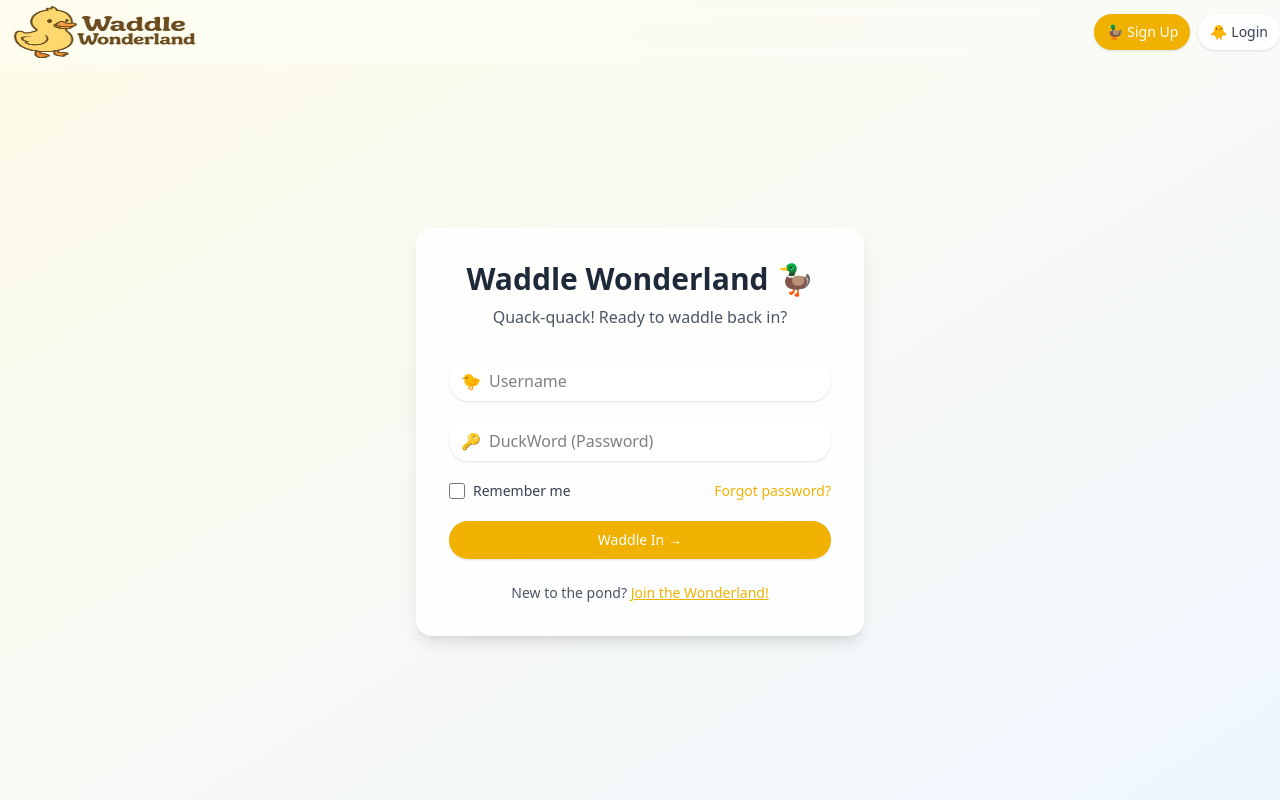
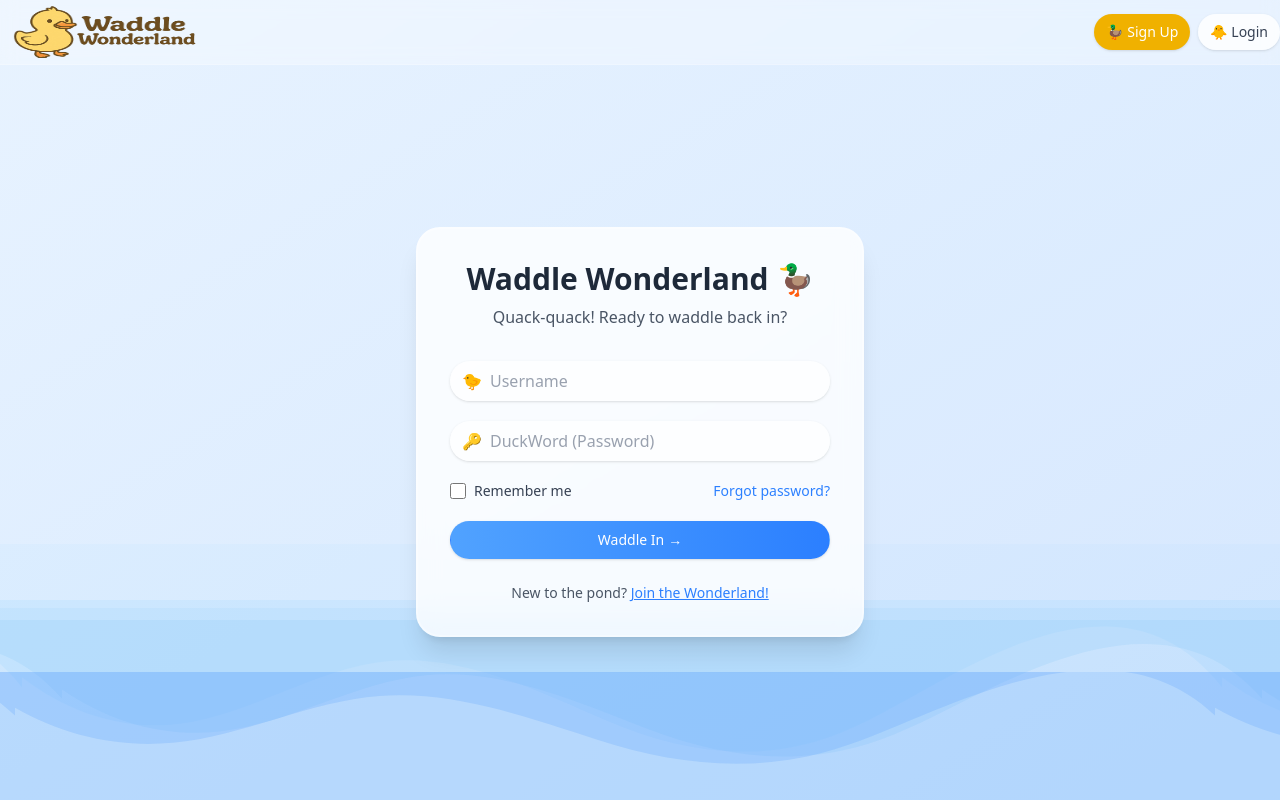
Before and after one commit to Loukass23/MERN-Project, a React (Vite) app in the folder client/: page /login in a window 1280 px wide. Built offline with nearby package versions, Linux system fonts and the light colour scheme; no server answers.

Commit message:
Register / Login

```diff
--- a/client/src/pages/LogIn.tsx
+++ b/client/src/pages/LogIn.tsx
@@ -2,6 +2,7 @@ import { useState } from "react";
 import { Link } from "react-router";
 import { useAuth } from "../context/AuthContext";
 import { API_ENDPOINTS } from "../config/api";
+import { motion } from "framer-motion";
 
 const Login = () => {
   const [formData, setFormData] = useState({
@@ -48,9 +49,37 @@ const Login = () => {
       setIsLoading(false);
     }
   };
+
   return (
-    <div className="min-h-screen flex items-center justify-center bg-gradient-to-br from-yellow-50 to-blue-50 pt-16">
-      <div className="bg-white/80 backdrop-blur-md p-8 rounded-2xl shadow-lg w-full max-w-md border border-white/20">
+    <div className="min-h-screen flex items-center justify-center bg-gradient-to-br from-blue-50 to-blue-100 pt-16 relative overflow-hidden">
+      {/* Wave Background */}
+      <div className="absolute inset-0 w-full h-full overflow-hidden z-0">
+        <div className="wave-background">
+          <div className="wave-deep-layer"></div>
+          <motion.div
+            className="wave-layer-1"
+            animate={{ backgroundPositionX: ["0%", "100%"] }}
+            transition={{ duration: 20, repeat: Infinity, ease: "linear" }}
+          />
+          <motion.div
+            className="wave-layer-2"
+            animate={{ backgroundPositionX: ["100%", "0%"] }}
+            transition={{ duration: 25, repeat: Infinity, ease: "linear" }}
+          />
+          <motion.div
+            className="wave-layer-3"
+            animate={{ backgroundPositionX: ["0%", "100%"] }}
+            transition={{ duration: 30, repeat: Infinity, ease: "linear" }}
+          />
+        </div>
+      </div>
+
+      <motion.div
+        className="bg-white/80 backdrop-blur-md p-8 rounded-3xl shadow-xl w-full max-w-md border-2 border-white/30 relative z-10"
+        initial={{ opacity: 0, y: 20 }}
+        animate={{ opacity: 1, y: 0 }}
+        transition={{ duration: 0.5 }}
+      >
         <div className="text-center mb-8">
           <h1 className="text-3xl font-bold text-gray-800 flex items-center justify-center">
             Waddle Wonderland <span className="ml-2">🦆</span>
@@ -59,21 +88,18 @@ const Login = () => {
             Quack-quack! Ready to waddle back in?
           </p>
         </div>
+
         {error && (
-          <div className="text-red-500 text-sm text-center mt-2">{error}</div>
+          <div className="text-red-500 text-sm text-center mb-4 p-2 bg-red-50 rounded-lg">
+            {error}
+          </div>
         )}
 
         <form className="space-y-5" onSubmit={handleSubmit}>
           <div>
-            {/* <label
-              htmlFor="email"
-              className="block text-sm font-medium text-gray-700 mb-1"
-            >
-              Email
-            </label> */}
             <div className="relative">
               <div className="absolute inset-y-0 left-0 pl-3 flex items-center pointer-events-none">
-                <span className="text-yellow-500">🐤</span>
+                <span className="text-blue-400">🐤</span>
               </div>
               <input
                 id="login"
@@ -81,7 +107,7 @@ const Login = () => {
                 type="text"
                 autoComplete="username"
                 required
-                className="py-2 pl-10 block w-full rounded-full border-gray-300 shadow-sm focus:border-yellow-400 focus:ring-yellow-400 bg-white/70"
+                className="py-2 pl-10 block w-full rounded-full border-gray-300 shadow-sm focus:border-blue-400 focus:ring-blue-400 bg-white/70 text-gray-700 placeholder-gray-400"
                 placeholder="Username"
                 value={formData.login}
                 onChange={handleChange}
@@ -90,15 +116,9 @@ const Login = () => {
           </div>
 
           <div>
-            {/* <label
-              htmlFor="password"
-              className="block text-sm font-medium text-gray-700 mb-1"
-            >
-              Password
-            </label> */}
             <div className="relative">
               <div className="absolute inset-y-0 left-0 pl-3 flex items-center pointer-events-none">
-                <span className="text-yellow-500">🔑</span>
+                <span className="text-blue-400">🔑</span>
               </div>
               <input
                 id="password"
@@ -106,7 +126,7 @@ const Login = () => {
                 type="password"
                 autoComplete="current-password"
                 required
-                className="py-2 pl-10 block w-full rounded-full border-gray-300 shadow-sm focus:border-yellow-400 focus:ring-yellow-400 bg-white/70"
+                className="py-2 pl-10 block w-full rounded-full border-gray-300 shadow-sm focus:border-blue-400 focus:ring-blue-400 bg-white/70 text-gray-700 placeholder-gray-400"
                 placeholder="DuckWord (Password)"
                 value={formData.password}
                 onChange={handleChange}
@@ -120,7 +140,7 @@ const Login = () => {
                 id="remember-me"
                 name="remember-me"
                 type="checkbox"
-                className="h-4 w-4 rounded border-gray-300 text-yellow-500 focus:ring-yellow-400"
+                className="h-4 w-4 rounded border-gray-300 text-blue-500 focus:ring-blue-400"
               />
               <label
                 htmlFor="remember-me"
@@ -130,19 +150,19 @@ const Login = () => {
               </label>
             </div>
             <div className="text-sm">
-              <a
-                href="#"
-                className="font-medium text-yellow-500 hover:text-yellow-400"
+              <Link
+                to="/forgot-password"
+                className="font-medium text-blue-500 hover:text-blue-400"
               >
                 Forgot password?
-              </a>
+              </Link>
             </div>
           </div>
 
           <button
             type="submit"
             disabled={isLoading}
-            className={`w-full flex justify-center py-2 px-4 border border-transparent rounded-full shadow-sm text-sm font-medium text-white bg-yellow-500 hover:bg-yellow-400 focus:outline-none focus:ring-2 focus:ring-offset-2 focus:ring-yellow-400 transition-all duration-300 mt-4 ${
+            className={`w-full flex justify-center py-2 px-4 border border-transparent rounded-full shadow-sm text-sm font-medium text-white bg-gradient-to-r from-blue-400 to-blue-500 hover:from-blue-500 hover:to-blue-600 focus:outline-none focus:ring-2 focus:ring-offset-2 focus:ring-blue-400 transition-all duration-300 mt-4 ${
               isLoading ? "opacity-70 cursor-not-allowed" : ""
             }`}
           >
@@ -156,13 +176,13 @@ const Login = () => {
             New to the pond?{" "}
             <Link
               to="/signup"
-              className="font-medium text-yellow-500 hover:text-yellow-400 underline"
+              className="font-medium text-blue-500 hover:text-blue-400 underline"
             >
               Join the Wonderland!
             </Link>
           </p>
         </div>
-      </div>
+      </motion.div>
     </div>
   );
 };
```
Also changed, not shown: client/src/pages/Register.tsx (+52 -23 lines).
